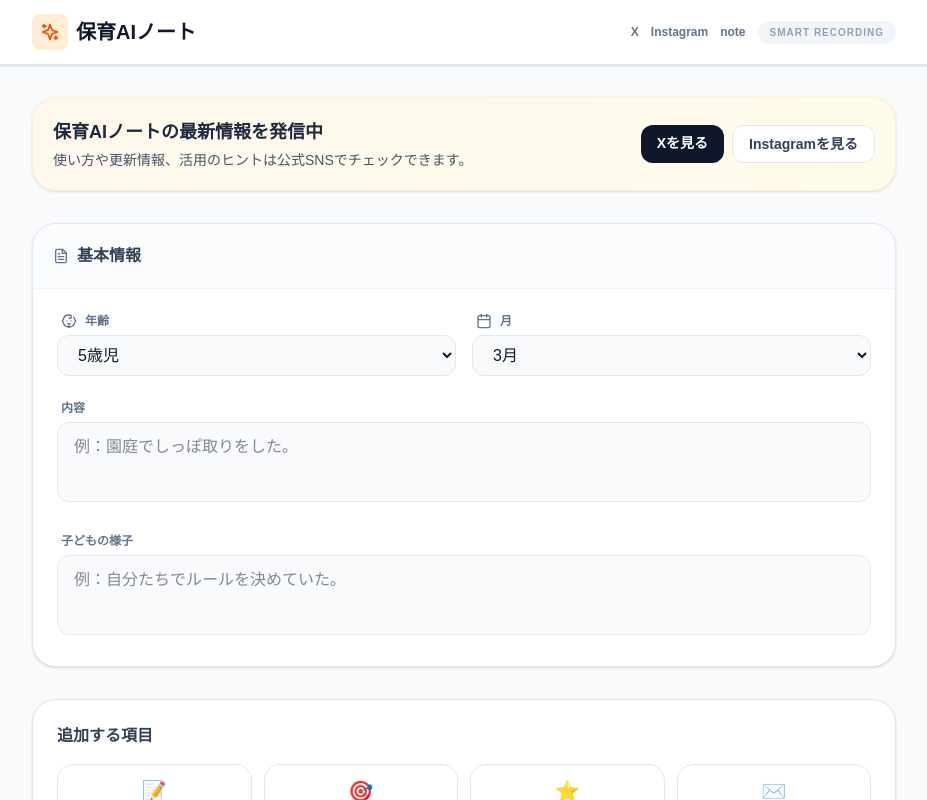
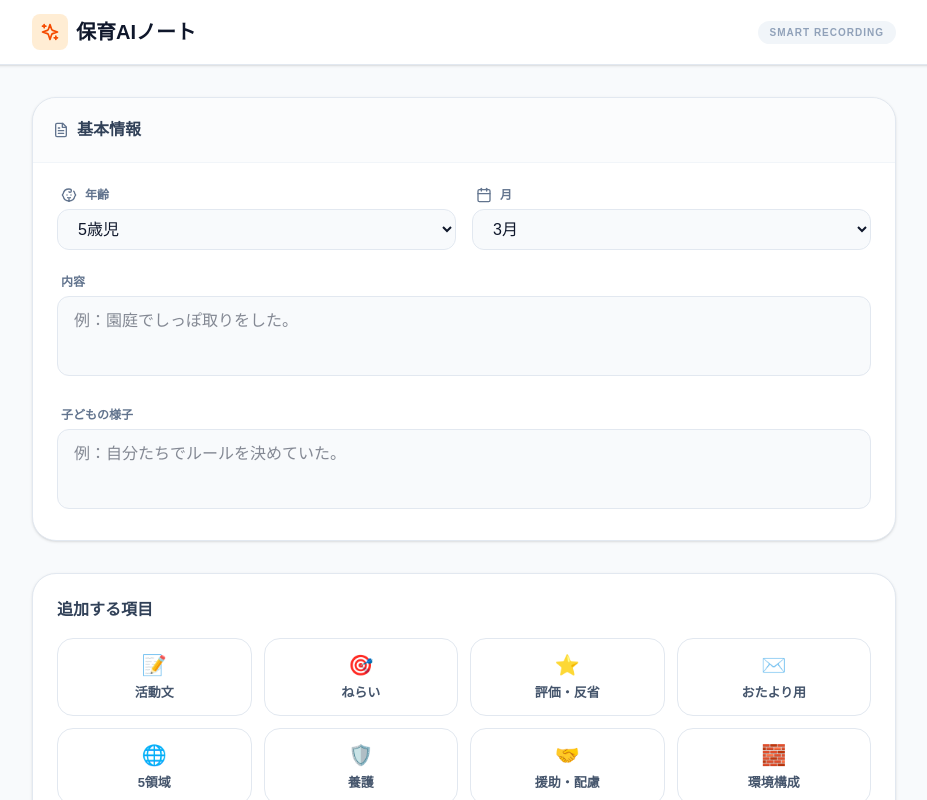
Before and after one commit to tatata-nanana/hoiku-ai-note, a Next.js app: page / in a window 1280 px wide. Shown: the top 800 px of the page, without its empty margins (176-1103 px from the left). Built offline with nearby package versions, Linux system fonts and the light colour scheme.

Commit message:
Update social section

```diff
--- a/app/page.tsx
+++ b/app/page.tsx
@@ -237,79 +237,20 @@ export default function App() {
   return (
     <div className="min-h-screen bg-slate-50 text-slate-900 pb-12">
       <header className="bg-white border-b border-slate-200 sticky top-0 z-10 shadow-sm">
-        <div className="max-w-4xl mx-auto px-4 min-h-16 py-3 flex items-center justify-between gap-3">
+        <div className="max-w-4xl mx-auto px-4 h-16 flex items-center justify-between">
           <div className="flex items-center gap-2">
             <div className="bg-orange-100 p-2 rounded-lg text-orange-600">
               <IconSparkles />
             </div>
             <h1 className="text-xl font-bold">保育AIノート</h1>
           </div>
-
-          <div className="flex items-center gap-2 sm:gap-3 flex-wrap justify-end">
-            <a
-              href="https://x.com/あなたのアカウント"
-              target="_blank"
-              rel="noopener noreferrer"
-              className="text-xs font-bold text-slate-500 hover:text-orange-600 transition-colors"
-            >
-              X
-            </a>
-            <a
-              href="https://www.instagram.com/あなたのアカウント"
-              target="_blank"
-              rel="noopener noreferrer"
-              className="text-xs font-bold text-slate-500 hover:text-orange-600 transition-colors"
-            >
-              Instagram
-            </a>
-            <a
-              href="https://note.com/あなたのアカウント"
-              target="_blank"
-              rel="noopener noreferrer"
-              className="text-xs font-bold text-slate-500 hover:text-orange-600 transition-colors"
-            >
-              note
-            </a>
-            <div className="text-[10px] font-bold text-slate-400 uppercase tracking-widest bg-slate-100 px-3 py-1 rounded-full">
-              Smart Recording
-            </div>
+          <div className="text-[10px] font-bold text-slate-400 uppercase tracking-widest bg-slate-100 px-3 py-1 rounded-full">
+            Smart Recording
           </div>
         </div>
       </header>
 
       <main className="max-w-4xl mx-auto px-4 py-8 space-y-8">
-        <section className="bg-gradient-to-r from-orange-50 to-amber-50 border border-orange-100 rounded-3xl p-5 shadow-sm">
-          <div className="flex flex-col sm:flex-row sm:items-center sm:justify-between gap-3">
-            <div>
-              <h2 className="text-lg font-bold text-slate-800">
-                保育AIノートの最新情報を発信中
-              </h2>
-              <p className="text-sm text-slate-600 mt-1">
-                使い方や更新情報、活用のヒントは公式SNSでチェックできます。
-              </p>
-            </div>
-
-            <div className="flex gap-2 flex-wrap">
-              <a
-                href="https://x.com/あなたのアカウント"
-                target="_blank"
-                rel="noopener noreferrer"
-                className="px-4 py-2 rounded-xl bg-slate-900 text-white text-sm font-bold hover:bg-slate-800 transition"
-              >
-                Xを見る
-              </a>
-              <a
-                href="https://www.instagram.com/あなたのアカウント"
-                target="_blank"
-                rel="noopener noreferrer"
-                className="px-4 py-2 rounded-xl border border-slate-200 bg-white text-sm font-bold text-slate-700 hover:bg-slate-50 transition"
-              >
-                Instagramを見る
-              </a>
-            </div>
-          </div>
-        </section>
-
         <section className="bg-white rounded-3xl border border-slate-200 shadow-sm overflow-hidden">
           <div className="p-5 border-b border-slate-100 bg-slate-50/50 flex items-center gap-2">
             <span className="text-slate-500">
@@ -463,8 +404,7 @@ export default function App() {
 
             <div className="grid grid-cols-1 sm:grid-cols-3 gap-3">
               <a
-                href="https://x.com/あなたのアカウント"
-                target="_blank"
+                href="https://x.com/hoiku_ai_note"
                 rel="noopener noreferrer"
                 className="block rounded-2xl border border-slate-200 p-4 hover:border-orange-200 hover:bg-orange-50 transition"
               >
@@ -475,8 +415,7 @@ export default function App() {
               </a>
 
               <a
-                href="https://www.instagram.com/あなたのアカウント"
-                target="_blank"
+                href="https://www.instagram.com/hoiku_ai_note"
                 rel="noopener noreferrer"
                 className="block rounded-2xl border border-slate-200 p-4 hover:border-orange-200 hover:bg-orange-50 transition"
               >
@@ -487,8 +426,7 @@ export default function App() {
               </a>
 
               <a
-                href="https://note.com/あなたのアカウント"
-                target="_blank"
+                href="https://note.com/hoiku_ai_note"
                 rel="noopener noreferrer"
                 className="block rounded-2xl border border-slate-200 p-4 hover:border-orange-200 hover:bg-orange-50 transition"
               >
```
